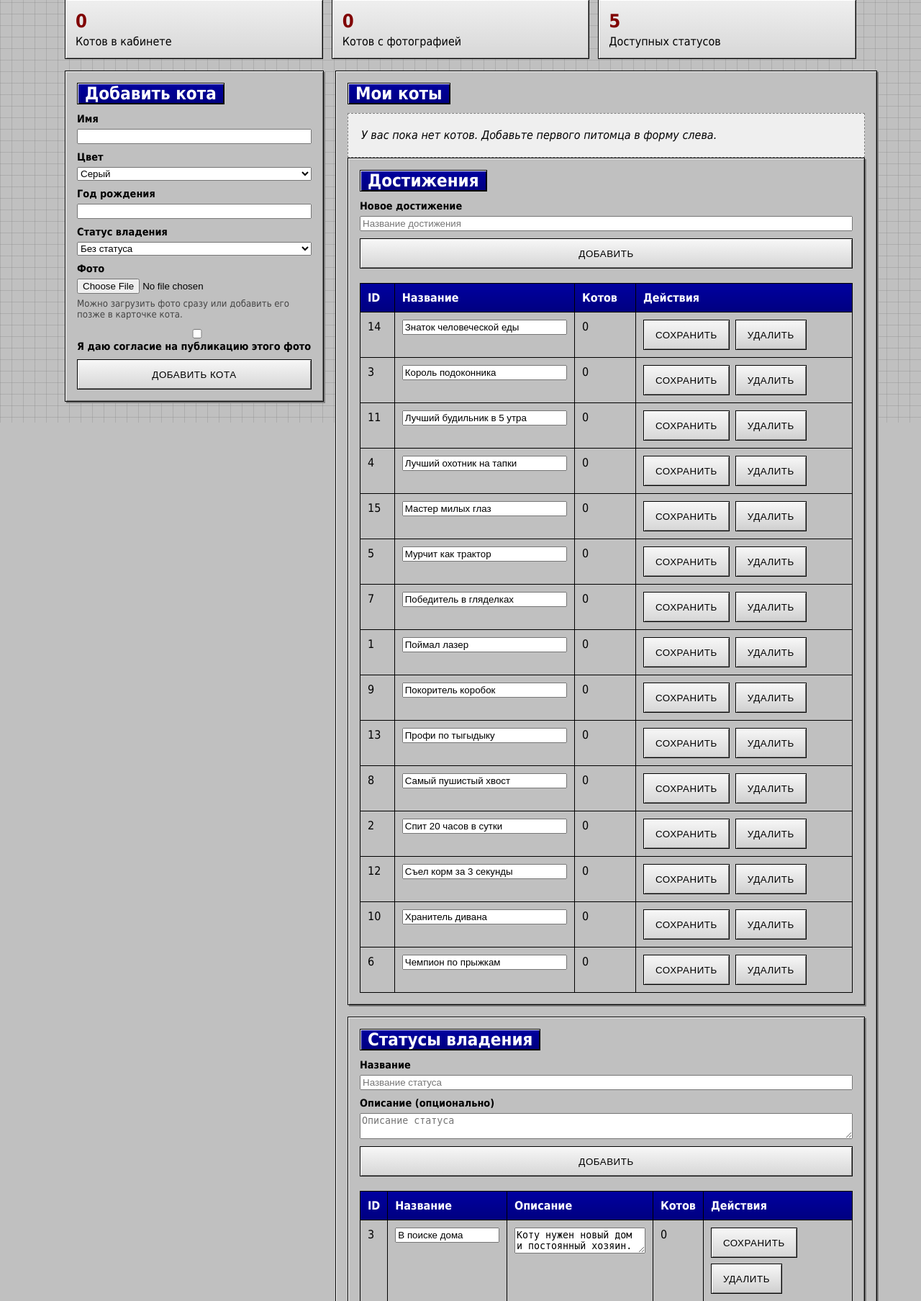
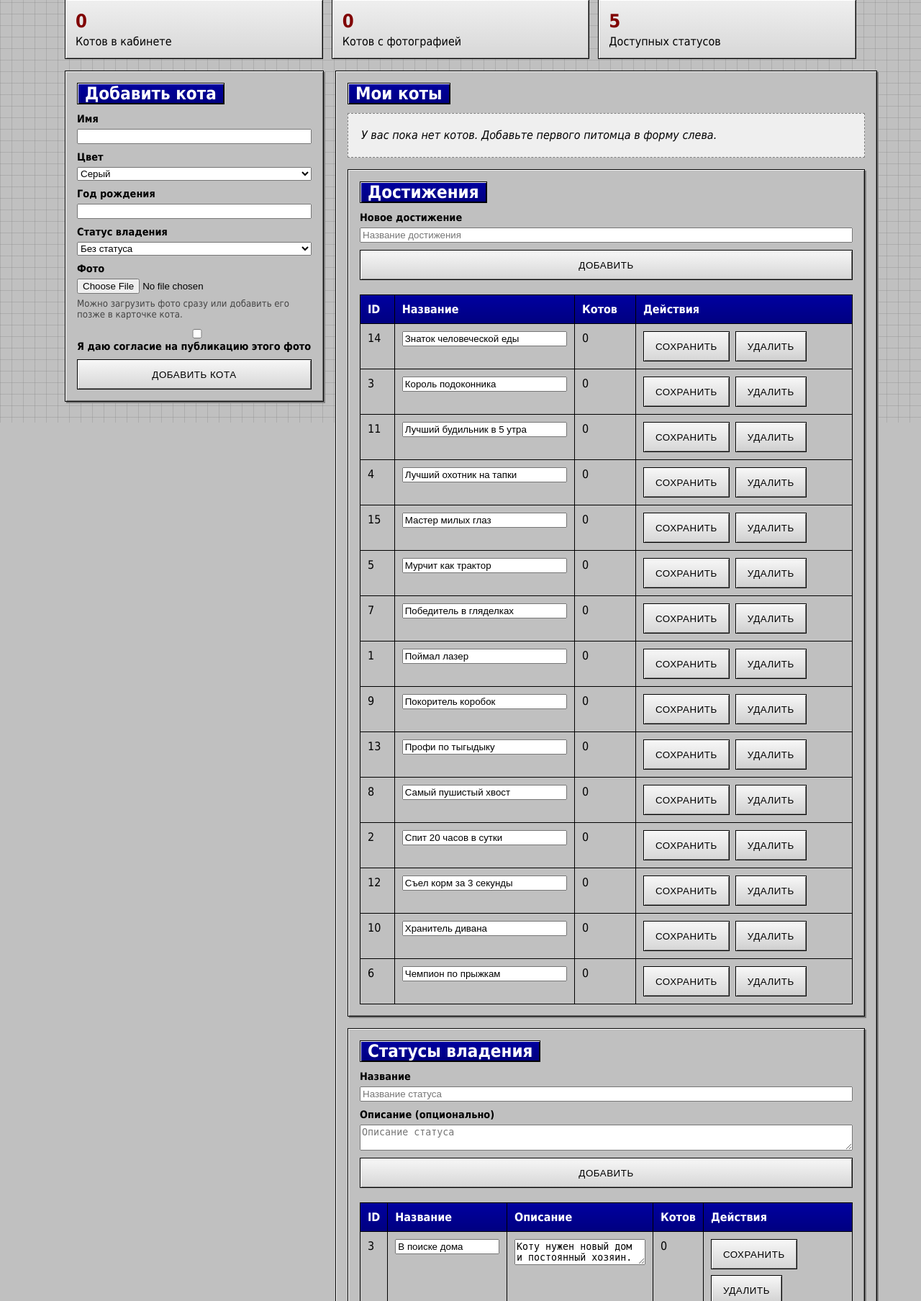
Before and after one commit to R3DH00D1E/kittygram-r3d, a Django app: page /cabinet/ in a window 1280 px wide. Shown: the part 213-2020 px from the top of the page at 72% size. Run offline with Django 3.2, Linux system fonts and the light colour scheme; the visitor is signed in with stand-in values (Sample User, id 1); data comes from the database, SQL or seed files in the repository; data that the repository does not hold is empty.

Commit message:
Обновил стили

```diff
--- a/cats/templates/cats/cabinet.html
+++ b/cats/templates/cats/cabinet.html
@@ -75,6 +75,16 @@
         .cabinet-column {
             display: grid;
             gap: 16px;
+        }
+
+        .cabinet-section-group {
+            display: grid;
+            gap: 16px;
+            margin-top: 16px;
+        }
+
+        .cabinet-section-group > .cabinet-panel {
+            margin-bottom: 0;
         }
 
         .form-stack {
@@ -523,6 +533,7 @@
                     {% endif %}
 
                     {% if all_achievements %}
+                        <div class="cabinet-section-group">
                         <section class="panel cabinet-panel" id="all-achievements">
                             <h2 class="cabinet-title">Достижения</h2>
                             <div class="form-stack" style="margin-bottom: 20px;">
@@ -626,6 +637,7 @@
                                 </table>
                             </div>
                         </section>
+                        </div>
                     {% endif %}
 
                     {% if admin_users %}
```
Also changed, not shown: README.md.
